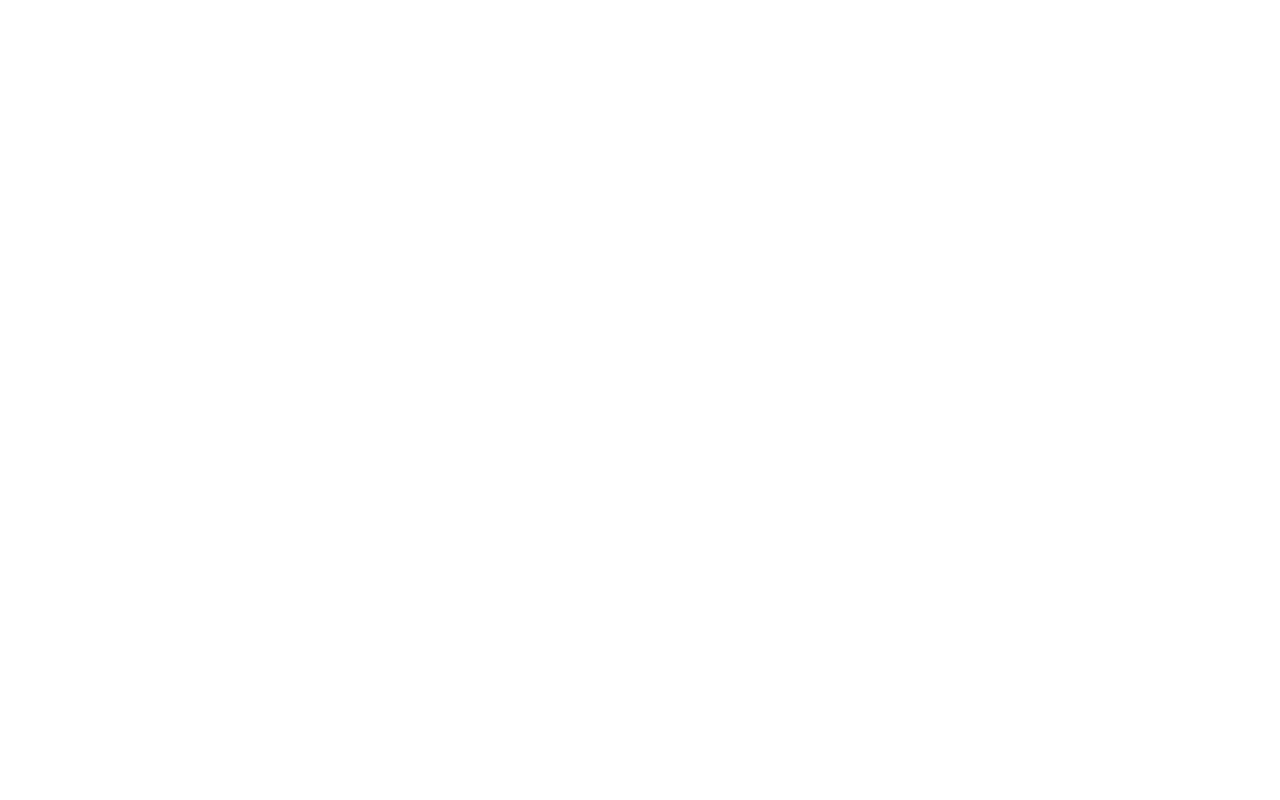
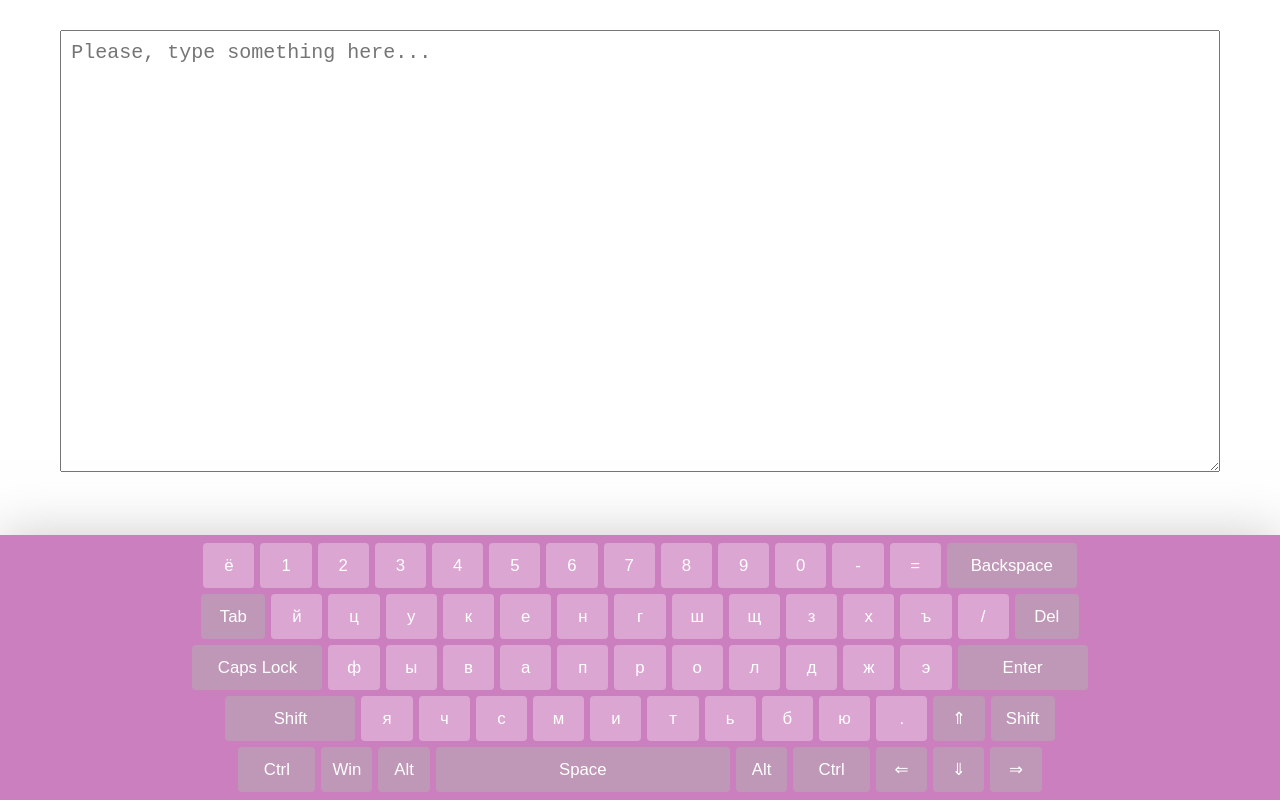
Before and after one commit to ivanKoliada/virtual-keyboard, a plain HTML site: page virtual-keyboard/index.html in a window 1280 px wide. Drawn offline with Linux system fonts and the light colour scheme.

Commit message:
feat: implement DOM element generation

```diff
--- a/virtual-keyboard/script.js
+++ b/virtual-keyboard/script.js
@@ -0,0 +1,229 @@
+class Keyboard {
+  constructor() {
+    this.elements = {
+      main: null,
+      keyboardInput: null,
+      keyboardContainer: null,
+      keys: [],
+    };
+
+    this.properties = {
+      capsLock: false,
+      value: "",
+    };
+  }
+
+  init() {
+    //создаем инпут
+    this.elements.keyboardInput = document.createElement("textarea");
+    this.elements.keyboardInput.classList.add("keyboard-input");
+    this.elements.keyboardInput.placeholder = "Please, type something here...";
+
+    //создаем мейн блок для контейнера
+    this.elements.main = document.createElement("div");
+    this.elements.main.classList.add("keyboard");
+
+    //создаем контенер для клавиатуры
+    this.elements.keyboardContainer = document.createElement("div");
+    this.elements.keyboardContainer.classList.add("keyboard__keys");
+    //добавляем кнопки в контейнер
+    this.elements.keyboardContainer.appendChild(this._createKeys());
+    this.elements.keys =
+      this.elements.keyboardContainer.querySelectorAll(".keyboard__key");
+
+    //добавляем в дом элементы
+    this.elements.main.appendChild(this.elements.keyboardContainer);
+    document.body.appendChild(this.elements.keyboardInput);
+    document.body.appendChild(this.elements.main);
+  }
+
+  // создаем функцию для создания кнопок
+  _createKeys() {
+    const fragment = document.createDocumentFragment();
+    const keyLayout = [
+      { lett: "ё", sublett: "`", suplett: "~" },
+      { lett: "1", sublett: "!", suplett: "!" },
+      { lett: "2", sublett: "@", suplett: '"' },
+      { lett: "3", sublett: "#", suplett: "№" },
+      { lett: "4", sublett: "$", suplett: ";" },
+      { lett: "5", sublett: "%", suplett: "%" },
+      { lett: "6", sublett: "^", suplett: ":" },
+      { lett: "7", sublett: "&", suplett: "?" },
+      { lett: "8", sublett: "*", suplett: "*" },
+      { lett: "9", sublett: "(", suplett: "(" },
+      { lett: "0", sublett: ")", suplett: ")" },
+      { lett: "-", sublett: "_", suplett: "_" },
+      { lett: "=", sublett: "+", suplett: "+" },
+      { lett: "Backspace", sublett: "Backspace", suplett: "Backspace" },
+      { lett: "Tab", sublett: "Tab", suplett: "Tab" },
+      { lett: "й", sublett: "q", suplett: "q" },
+      { lett: "ц", sublett: "w", suplett: "w" },
+      { lett: "у", sublett: "e", suplett: "e" },
+      { lett: "к", sublett: "r", suplett: "r" },
+      { lett: "е", sublett: "t", suplett: "t" },
+      { lett: "н", sublett: "y", suplett: "y" },
+      { lett: "г", sublett: "u", suplett: "u" },
+      { lett: "ш", sublett: "i", suplett: "i" },
+      { lett: "щ", sublett: "o", suplett: "o" },
+      { lett: "з", sublett: "p", suplett: "p" },
+      { lett: "х", sublett: "[", suplett: "{" },
+      { lett: "ъ", sublett: "]", suplett: "}" },
+      { lett: "/", sublett: "", suplett: "|" },
+      { lett: "Del", sublett: "Del", suplett: "Del" },
+      { lett: "Caps Lock", sublett: "Caps Lock", suplett: "Caps Lock" },
+      { lett: "ф", sublett: "a", suplett: "r" },
+      { lett: "ы", sublett: "s", suplett: "r" },
+      { lett: "в", sublett: "d", suplett: "r" },
+      { lett: "а", sublett: "f", suplett: "r" },
+      { lett: "п", sublett: "g", suplett: "r" },
+      { lett: "р", sublett: "h", suplett: "r" },
+      { lett: "о", sublett: "j", suplett: "r" },
+      { lett: "л", sublett: "k", suplett: "r" },
+      { lett: "д", sublett: "l", suplett: "r" },
+      { lett: "ж", sublett: ";", suplett: "r" },
+      { lett: "э", sublett: "'", suplett: "r" },
+      { lett: "Enter", sublett: "Enter", suplett: "Enter" },
+      { lett: "Shift", sublett: "Shift", suplett: "Shift" },
+      { lett: "я", sublett: "z", suplett: "z" },
+      { lett: "ч", sublett: "x", suplett: "x" },
+      { lett: "с", sublett: "c", suplett: "c" },
+      { lett: "м", sublett: "v", suplett: "v" },
+      { lett: "и", sublett: "b", suplett: "b" },
+      { lett: "т", sublett: "n", suplett: "n" },
+      { lett: "ь", sublett: "m", suplett: "m" },
+      { lett: "б", sublett: ",", suplett: "<" },
+      { lett: "ю", sublett: ".", suplett: ">" },
+      { lett: ".", sublett: "/", suplett: "?" },
+      { lett: "⇑", sublett: "⇑", suplett: "⇑" },
+      { lett: "Shift ", sublett: "Shift ", suplett: "Shift " },
+      { lett: "Ctrl", sublett: "Ctrl", suplett: "Ctrl" },
+      { lett: "Win", sublett: "Win", suplett: "Win" },
+      { lett: "Alt", sublett: "Alt", suplett: "Alt" },
+      { lett: "Space", sublett: "Space", suplett: "Space" },
+      { lett: "Alt", sublett: "Alt", suplett: "Alt" },
+      { lett: "Ctrl", sublett: "Ctrl", suplett: "Ctrl" },
+      { lett: "⇐", sublett: "⇐", suplett: "⇐" },
+      { lett: "⇓", sublett: "⇓", suplett: "⇓" },
+      { lett: "⇒", sublett: "⇒", suplett: "⇒" },
+    ];
+
+    keyLayout.forEach((key) => {
+      const char = key.lett;
+      const keyElement = document.createElement("button");
+      const insertLineBreak =
+        ["Backspace", "Del", "Enter", "Shift "].indexOf(char) !== -1;
+
+      keyElement.setAttribute("type", "button");
+      keyElement.classList.add("keyboard__key");
+
+      switch (char) {
+        case "Backspace":
+          keyElement.classList.add("keyboard__key--xl");
+          keyElement.textContent = char;
+          break;
+        case "Tab":
+          keyElement.classList.add("keyboard__key--s");
+          keyElement.textContent = char;
+          break;
+        case "Del":
+          keyElement.classList.add("keyboard__key--s");
+          keyElement.textContent = char;
+          break;
+        case "Caps Lock":
+          keyElement.classList.add("keyboard__key--xl");
+          keyElement.textContent = char;
+          keyElement.addEventListener("click", () => {
+            this._toggleCapsLock();
+            keyElement.classList.toggle(
+              "keyboard__key--active",
+              this.properties.capsLock
+            );
+          });
+          break;
+        case "Enter":
+          keyElement.classList.add("keyboard__key--xl");
+          keyElement.textContent = char;
+          break;
+        case "Shift":
+          keyElement.classList.add("keyboard__key--xl");
+          keyElement.textContent = char;
+          break;
+        case "⇑":
+          keyElement.classList.add("keyboard__key--xs");
+          keyElement.textContent = char;
+          break;
+        case "Shift ":
+          keyElement.classList.add("keyboard__key--s");
+          keyElement.textContent = char;
+          break;
+        case "Ctrl":
+          keyElement.classList.add("keyboard__key--m");
+          keyElement.textContent = char;
+          break;
+        case "Win":
+          keyElement.classList.add("keyboard__key--xs");
+          keyElement.textContent = char;
+          break;
+        case "Alt":
+          keyElement.classList.add("keyboard__key--xs");
+          keyElement.textContent = char;
+          break;
+        case "Space":
+          keyElement.classList.add("keyboard__key--xxl");
+          keyElement.textContent = char;
+          break;
+        case "Alt":
+          keyElement.classList.add("keyboard__key--xs");
+          keyElement.textContent = char;
+          break;
+        case "Ctrl":
+          keyElement.classList.add("keyboard__key--m");
+          keyElement.textContent = char;
+          break;
+        case "⇐":
+          keyElement.classList.add("keyboard__key--xs");
+          keyElement.textContent = char;
+          break;
+        case "⇓":
+          keyElement.classList.add("keyboard__key--xs");
+          keyElement.textContent = char;
+          break;
+        case "⇒":
+          keyElement.classList.add("keyboard__key--xs");
+          keyElement.textContent = char;
+          break;
+        default:
+          keyElement.textContent = char.toLowerCase();
+          keyElement.addEventListener("click", () => {
+            this.properties.value += this.properties.capsLock
+              ? char.toUpperCase()
+              : char.toLowerCase();
+          });
+          break;
+      }
+      fragment.appendChild(keyElement);
+      if (insertLineBreak) {
+        fragment.appendChild(document.createElement("br"));
+      }
+    });
+
+    return fragment;
+  }
+  _toggleCapsLock() {
+    this.properties.capsLock = !this.properties.capsLock;
+
+    for (const key of this.elements.keys) {
+      if (key.textContent.length === 1) {
+        key.textContent = this.properties.capsLock
+          ? key.textContent.toUpperCase()
+          : key.textContent.toLowerCase();
+      }
+    }
+  }
+}
+
+const keyboard = new Keyboard();
+
+window.addEventListener("DOMContentLoaded", function () {
+  keyboard.init();
+});
--- a/virtual-keyboard/style.css
+++ b/virtual-keyboard/style.css
@@ -22,3 +22,53 @@
 .keyboard__keys {
     text-align: center;
 }
+
+.keyboard__key {
+    height: 45px;
+    width: 4%;
+    max-width: 90px;
+    margin: 3px;
+    border-radius: 4px;
+    border: none;
+    background: rgba(255, 255, 255, 0.3);
+    color: #ffffff;
+    font-size: 1.05rem;
+    outline: none;
+    cursor: pointer;
+    display: inline-flex;
+    align-items: center;
+    justify-content: center;
+    vertical-align: top;
+    padding: 0;
+    position: relative;
+}
+
+.keyboard__key--xs {
+    width: 4%;
+    max-width: 90px;
+    background: rgba(180, 176, 176, 0.5);
+}
+
+.keyboard__key--s {
+    min-width: 35px;
+    width: 5%;
+    background: rgba(180, 176, 176, 0.5);
+}
+
+.keyboard__key--m {
+    min-width: 45px;
+    width: 6%;
+    background: rgba(180, 176, 176, 0.5);
+}
+
+.keyboard__key--xl {
+    min-width: 130px;
+    width: 15%;
+    background: rgba(180, 176, 176, 0.5);
+}
+
+.keyboard__key--xxl {
+    width: 23%;
+    max-width: 500px;
+    background: rgba(180, 176, 176, 0.5);
+}
```
Lines whose indentation alone changed are shown as unchanged.
